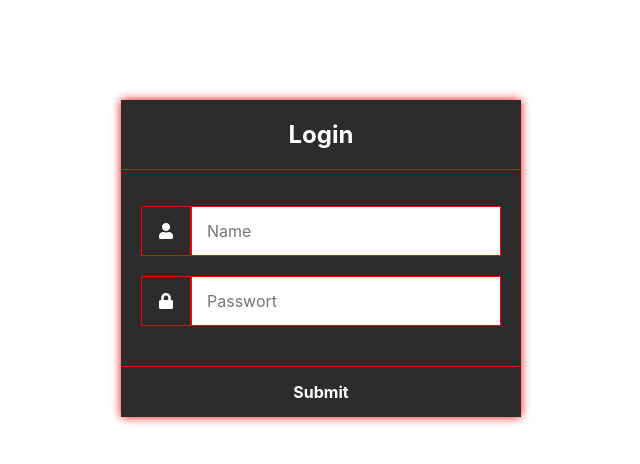
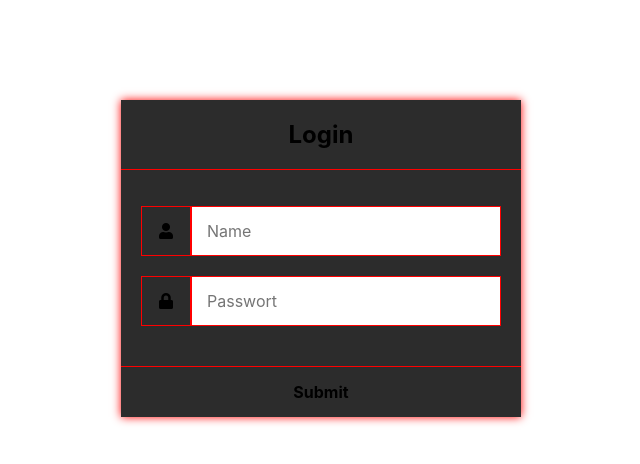
Before and after one commit to Yokai-SUEW/html_old, a PHP site: page / in a window 1280 px wide. Shown: the part 31-495 px from the top of the page, without its empty margins (319-959 px from the left). Run offline with PHP 8.4, Linux system fonts and the light colour scheme.

Commit message:
Update loginStyles.css

```diff
--- a/loginStyles.css
+++ b/loginStyles.css
@@ -10,7 +10,7 @@ body {
 }
 .login h1 {
     text-align: center;
-    color: #ffffff;
+    color: black;
     font-size: 24px;
     padding: 20px 0 20px 0;
     border-bottom: 1px solid red;
@@ -28,7 +28,7 @@ body {
     width: 50px;
     height: 50px;
     background-color: rgb(44, 44, 44);
-    color: #ffffff;
+    color: black;
     border: 1px solid red;
 }
 
@@ -54,7 +54,7 @@ body {
     border-bottom: 0;
     cursor: pointer;
     font-weight: bold;
-    color: #ffffff;
+    color: black;
     transition: background-color 0.2s;
 }
 .login form input[type="submit"]:hover {
```
